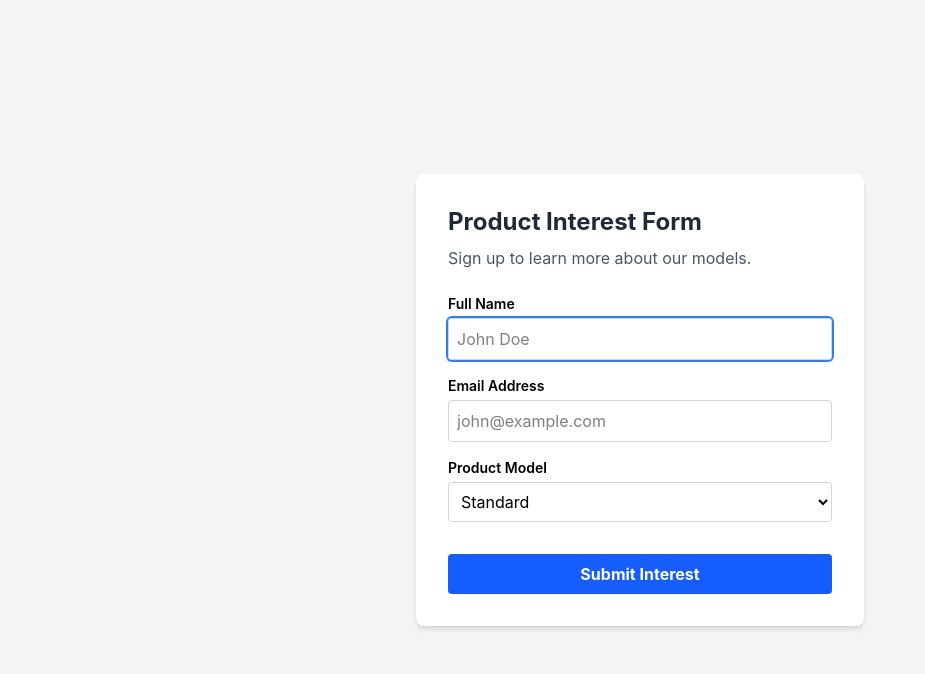
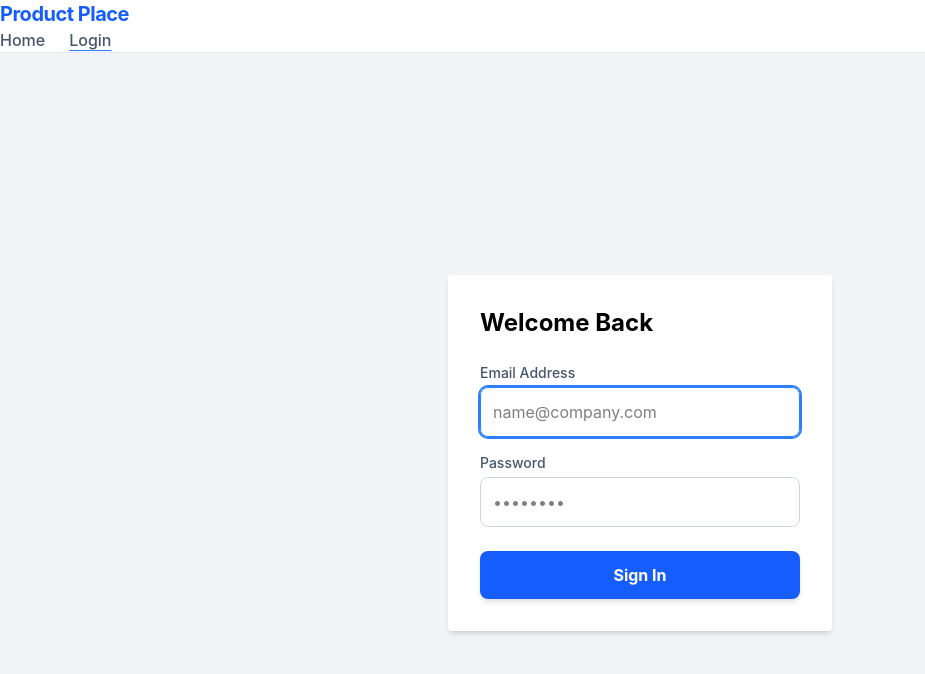
Before and after one commit to GalacticMuva/useref-product, a React (Vite) app: page /login in a window 1280 px wide. Shown: the top 674 px of the page, without its empty margins (0-925 px from the left). Built offline with nearby package versions, Linux system fonts and the light colour scheme.

Commit message:
initial commit and updates

```diff
--- a/package.json
+++ b/package.json
@@ -12,7 +12,8 @@
   "dependencies": {
     "@tailwindcss/postcss": "^4.2.1",
     "react": "^19.2.0",
-    "react-dom": "^19.2.0"
+    "react-dom": "^19.2.0",
+    "react-router-dom": "^7.13.1"
   },
   "devDependencies": {
     "@eslint/js": "^9.39.1",
--- a/src/ProductLanding.jsx
+++ b/src/LandingPage.jsx
@@ -2,7 +2,7 @@ import { useEffect, useRef } from 'react'
 import './App.css'
 
 
-const ProductLanding = () => {
+const LandingPage = () => {
 
     const nameRef = useRef();
     const emailRef = useRef();
@@ -78,4 +78,4 @@ const ProductLanding = () => {
 }
 
 
-export default ProductLanding
+export default LandingPage
--- /dev/null
+++ b/src/LoginPage.jsx
@@ -0,0 +1,63 @@
+import { useEffect, useRef } from 'react'
+
+const LoginPage = () => {
+
+    //ref for username and password
+    const emailRef = useRef(null);
+    const passwordRef = useRef(null);
+
+    //Focusing on input field
+    useEffect(() => {
+        if (emailRef.current) {
+            emailRef.current.focus();
+        }
+    }, []);
+
+    const handleSubmit = (e) => {
+        e.preventDefault();
+        alert(`Logged in with ${emailRef.current.value}`);
+    };
+
+    return (
+        <div className="min-h-screen flex items-center justify-center bg-gray-100">
+            <div className="bg-white p-8 rounded shadow-md w-96">
+                <h2 className="text-2xl font-bold mb-6">
+                    Welcome Back
+                </h2>
+
+                {/* Login Form */}
+                <form onSubmit={handleSubmit} className="flex flex-col gap-4">
+                    <div>
+                        <label className="block text-sm font-medium text-slate-600 mb-1">Email Address</label>
+                        <input
+                            ref={emailRef}
+                            type="email"
+                            placeholder="name@company.com"
+                            className="w-full p-3 rounded-lg border border-slate-300 focus:ring-2 focus:ring-blue-500 focus:border-blue-500 outline-none transition"
+                            required />
+                    </div>
+
+                    <div>
+                        <label className="block text-sm font-medium text-slate-600 mb-1">Password</label>
+                        <input
+                            ref={passwordRef}
+                            type="password"
+                            placeholder="••••••••"
+                            className="w-full p-3 rounded-lg border border-slate-300 focus:ring-2 focus:ring-blue-500 focus:border-blue-500 outline-none transition"
+                            required
+                        />
+                    </div>
+
+                    <button
+                        type="submit"
+                        className="mt-2 bg-blue-600 hover:bg-blue-700 text-white font-bold py-3 rounded-lg transition duration-200 shadow-md">
+                        Sign In
+                    </button>
+                </form>
+            </div>
+        </div>
+
+    );
+};
+
+export default LoginPage
--- /dev/null
+++ b/src/NavBar.jsx
@@ -0,0 +1,23 @@
+import { Link } from "react-router-dom";
+
+ const NavBar = () => {
+    return (
+        <nav className="bg-white border-b border-slate-200">
+            <div className="font-bold text-blue-600 text-xl tracking-tight">Product Place</div>
+            <div className="flex gap-6">
+                <Link to="/" className="text-slate-600 hover:text-blue-600 font-medium">Home</Link>
+
+                {/* Navbar link */}
+                <Link to="/login" className="text-slate-600 hover:text-blue-600 font-medium underline decoration-blue-500 underline-offset-4">
+                    Login
+                </Link>
+            </div>
+
+
+
+        </nav>
+    );
+
+};
+
+export default NavBar
--- a/src/main.jsx
+++ b/src/main.jsx
@@ -1,10 +1,19 @@
-import React from 'react'
-import ReactDOM from 'react-dom/client'
-import ProductLanding from './ProductLanding.jsx'
-import './index.css'
+import React from 'react';
+import ReactDOM from 'react-dom/client';
+import { BrowserRouter as Router, Routes, Route } from 'react-router-dom';
+import Navbar from './NavBar';
+import LandingPage from './LandingPage';
+import LoginPage from './LoginPage';
+import './index.css';
 
 ReactDOM.createRoot(document.getElementById('root')).render(
   <React.StrictMode>
-    <ProductLanding />
-  </React.StrictMode>,
-)
+    <Router>
+      <Navbar />
+      <Routes>
+        <Route path="/" element={<LandingPage />} />
+        <Route path="/login" element={<LoginPage />} />
+      </Routes>
+    </Router>
+  </React.StrictMode>
+);
```
Also changed, not shown: 1 other file (tests, documents, lock files or other folders).
